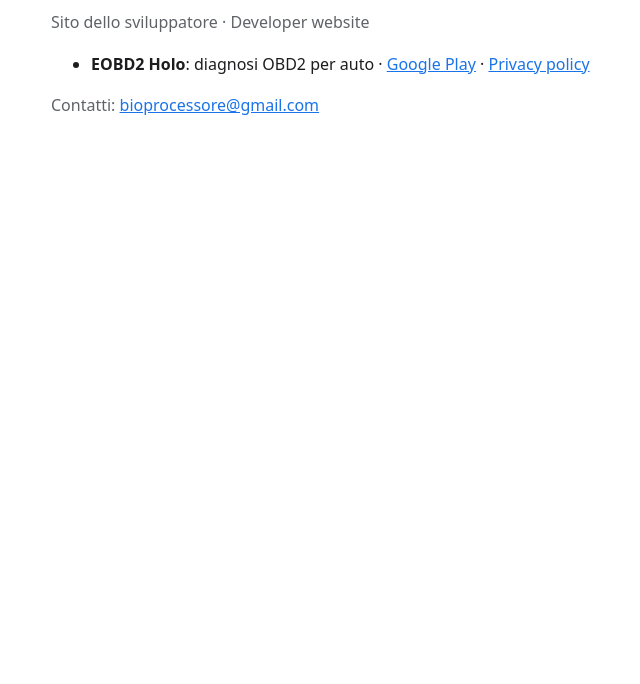
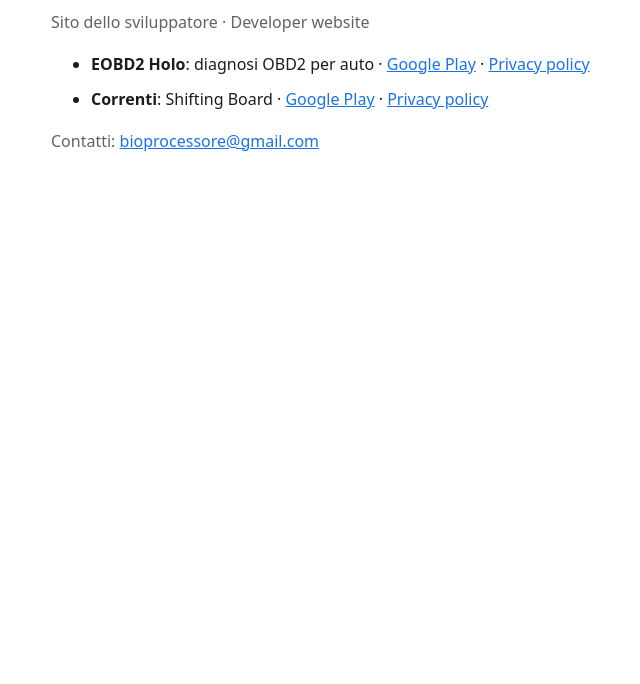
Before and after one commit to bioprocessore/bioprocessore.github.io, a plain HTML site: page index.html in a window 1280 px wide. Shown: the part 116-800 px from the top of the page, without its empty margins (209-849 px from the left). Drawn offline with Linux system fonts and the light colour scheme.

Commit message:
Update index.html

```diff
--- a/index.html
+++ b/index.html
@@ -23,6 +23,9 @@
   <li><strong>EOBD2 Holo</strong>: diagnosi OBD2 per auto ·
     <a href="https://play.google.com/store/apps/details?id=com.bioprocessore.eobd2">Google Play</a> ·
     <a href="privacy-eobd2.html">Privacy policy</a></li>
+  <li><strong>Correnti</strong>: Shifting Board ·
+    <a href="https://play.google.com/store/apps/details?id=com.bioprocessore.correnti">Google Play</a> ·
+    <a href="privacy-correnti.html">Privacy policy</a></li>
   <!-- Per aggiungere un'altra app copia la riga <li> qui sopra e cambia nome e link -->
 </ul>
 <p class="muted">Contatti: <a href="mailto:bioprocessore@gmail.com">bioprocessore@gmail.com</a></p>
```
